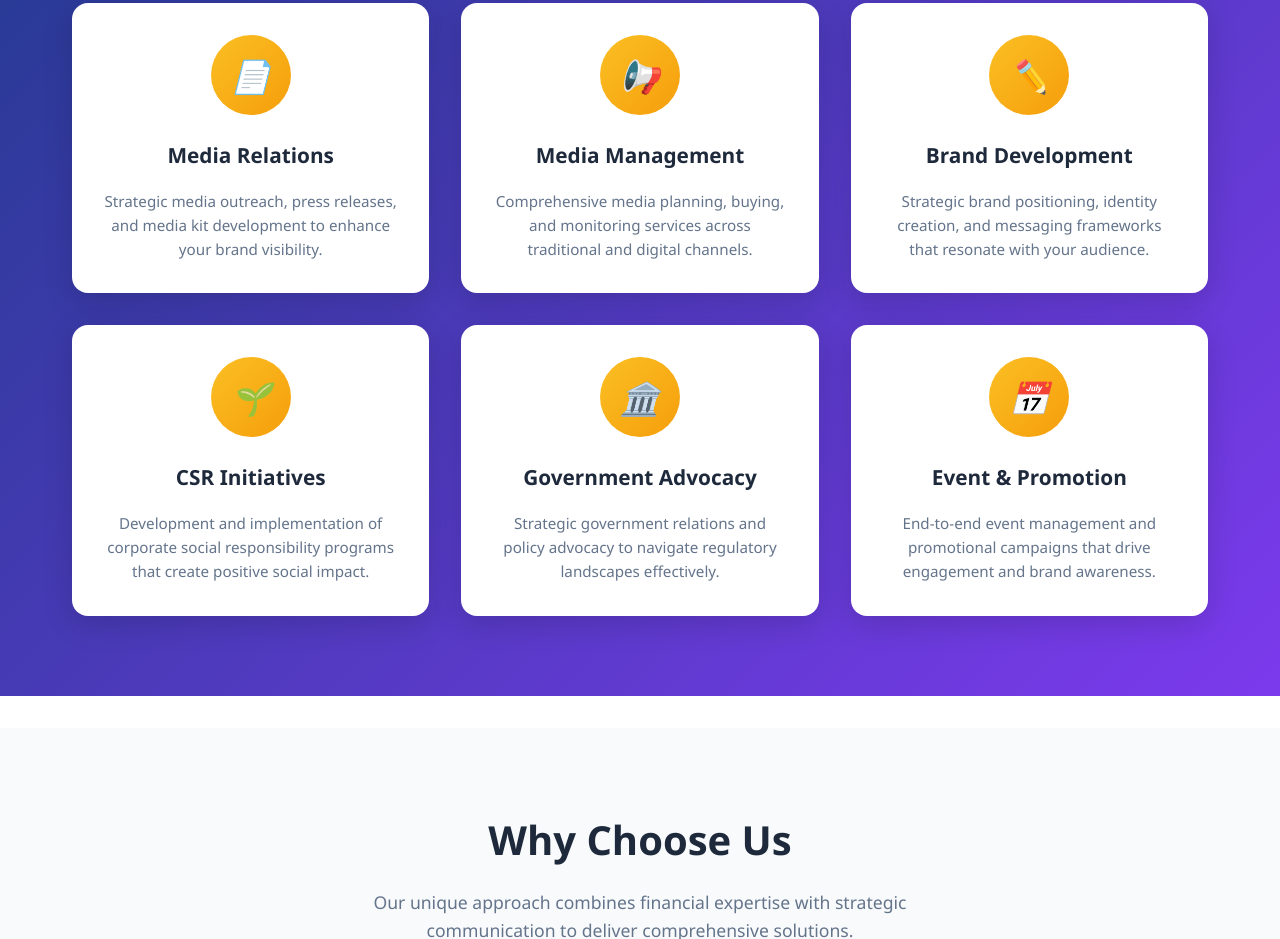
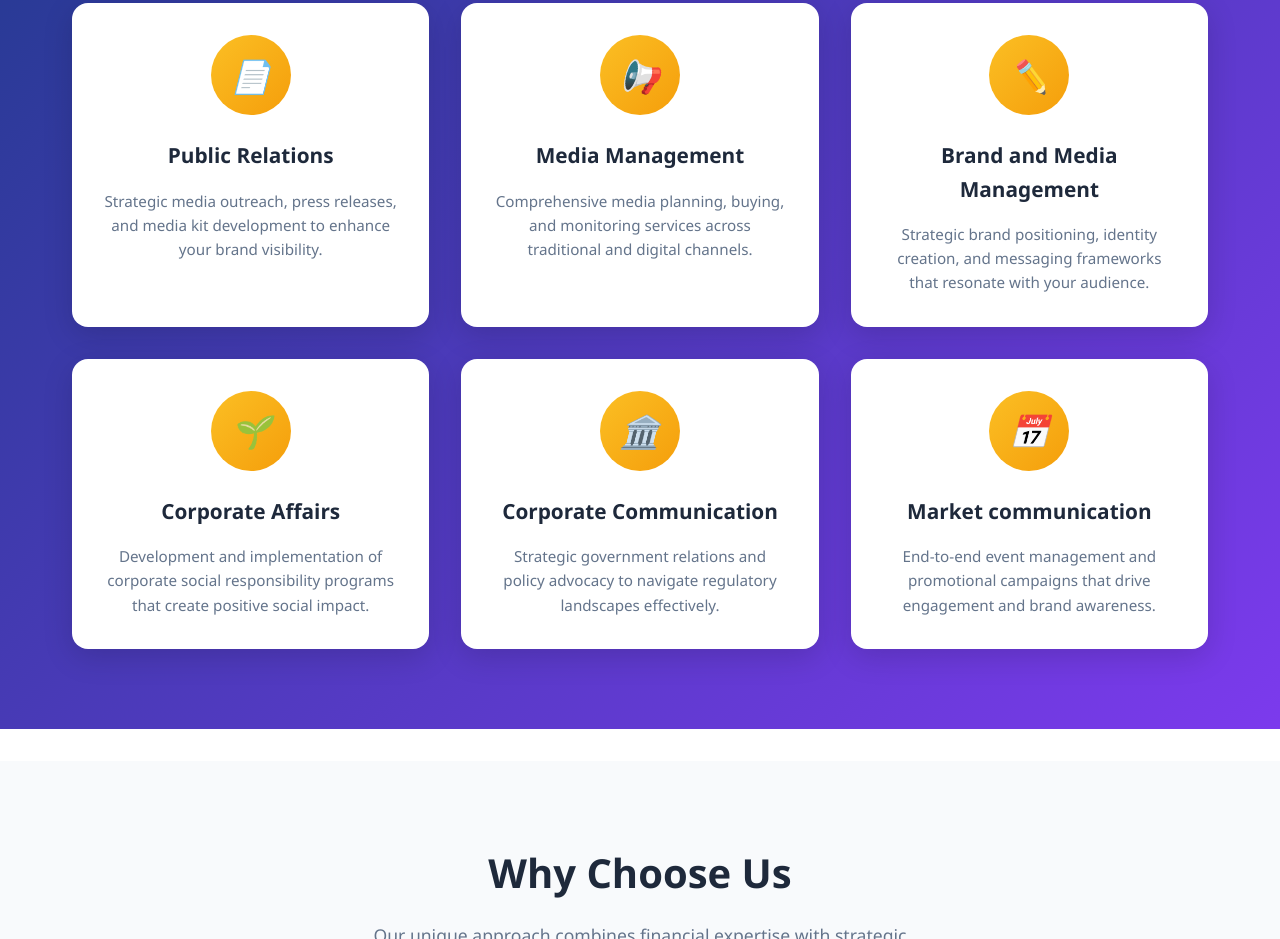
Before and after one commit to suvendu-kumar-rath/SRIQ-IFMC, a plain HTML site: page index.html in a window 1280 px wide. Shown: the part 3795-4734 px from the top of the page. Drawn offline with Linux system fonts and the light colour scheme.

Commit message:
Changes in invesment solution section

```diff
--- a/index.html
+++ b/index.html
@@ -219,7 +219,7 @@
                      <div class="comm-icon">
                          <i class="icon-document"></i>
                      </div>
-                     <h3>Media Relations</h3>
+                     <h3>Public Relations</h3>
                      <p>Strategic media outreach, press releases, and media kit development to enhance your brand visibility.</p>
                  </div>
 
@@ -235,7 +235,7 @@
                      <div class="comm-icon">
                          <i class="icon-pen"></i>
                      </div>
-                     <h3>Brand Development</h3>
+                     <h3>Brand and Media Management</h3>
                      <p>Strategic brand positioning, identity creation, and messaging frameworks that resonate with your audience.</p>
                  </div>
 
@@ -243,7 +243,7 @@
                      <div class="comm-icon">
                          <i class="icon-plant"></i>
                      </div>
-                     <h3>CSR Initiatives</h3>
+                     <h3>Corporate Affairs</h3>
                      <p>Development and implementation of corporate social responsibility programs that create positive social impact.</p>
                  </div>
 
@@ -251,7 +251,7 @@
                      <div class="comm-icon">
                          <i class="icon-building"></i>
                      </div>
-                     <h3>Government Advocacy</h3>
+                     <h3>Corporate Communication</h3>
                      <p>Strategic government relations and policy advocacy to navigate regulatory landscapes effectively.</p>
                  </div>
 
@@ -259,7 +259,7 @@
                      <div class="comm-icon">
                          <i class="icon-calendar"></i>
                      </div>
-                     <h3>Event & Promotion</h3>
+                     <h3>Market communication</h3>
                      <p>End-to-end event management and promotional campaigns that drive engagement and brand awareness.</p>
                  </div>
              </div>
```
